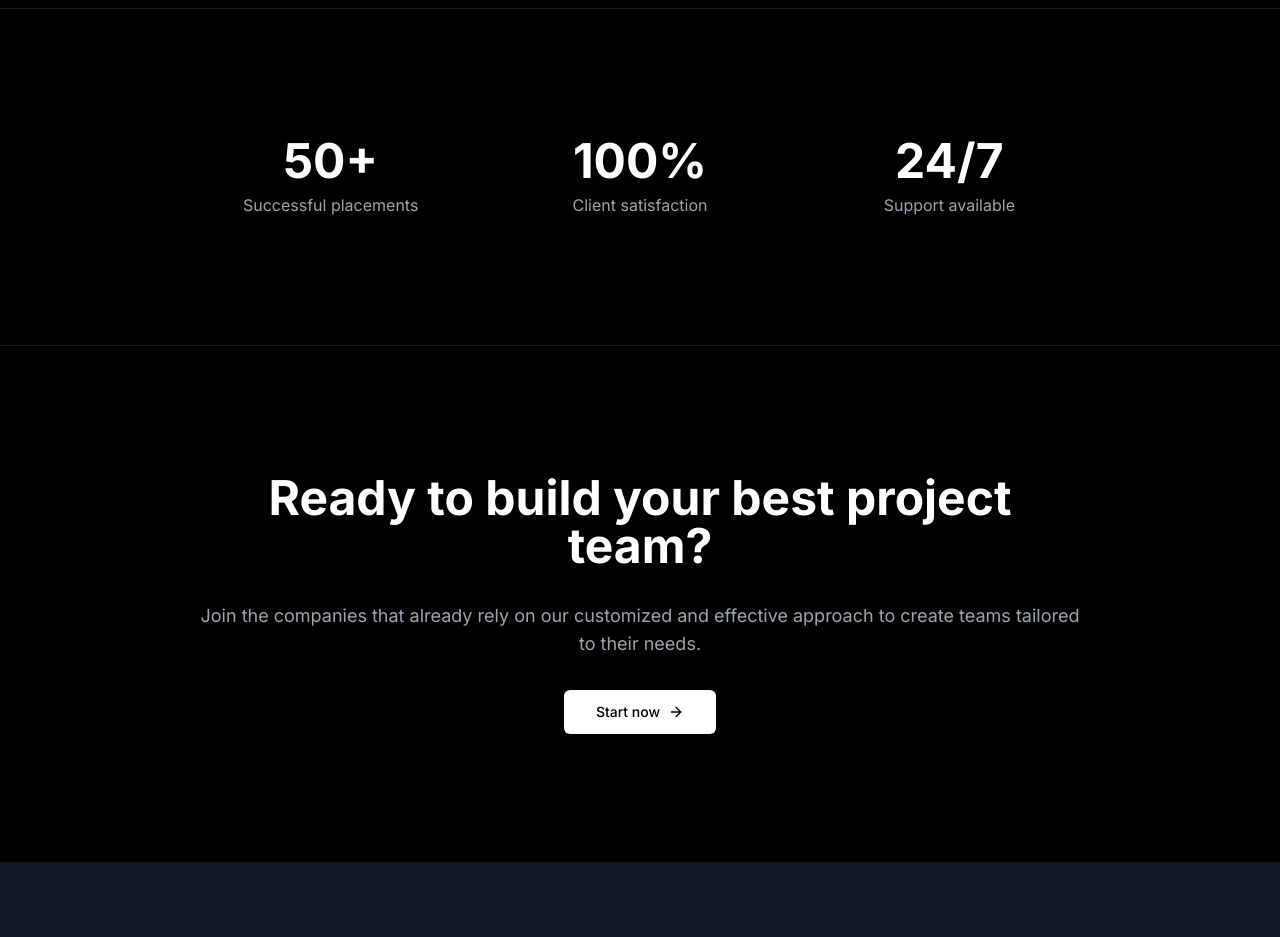
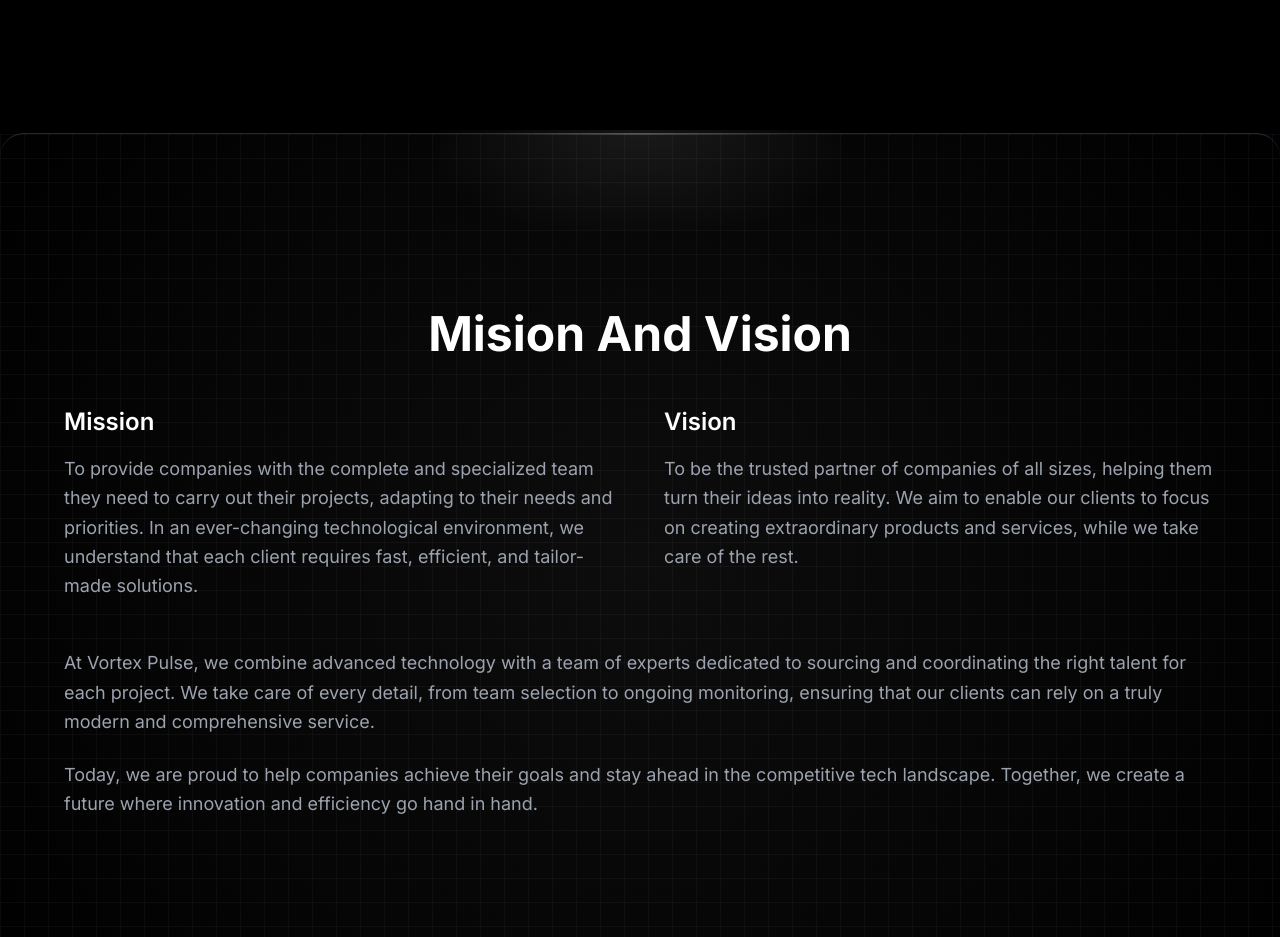
Before and after one commit to Matuzay32/company-01, a Next.js app: page /about in a window 1280 px wide. Shown: the part 1860-2797 px from the top of the page. Before the commit the page ends 2722 px from the top, so only its background shows below. Built offline with nearby package versions, Linux system fonts and the light colour scheme.

Commit message:
mision vision

```diff
--- a/components/About/About.tsx
+++ b/components/About/About.tsx
@@ -1,12 +1,13 @@
-"use client";
+'use client';
 //changes
 
-import { ArrowRight } from "lucide-react";
-import { Button } from "../ui/Buttons/v2/button";
-import Component3d from "./Component3d";
-import Image from "next/image";
-import Link from "next/link";
-import { motion } from "framer-motion";
+import { ArrowRight } from 'lucide-react';
+import { Button } from '../ui/Buttons/v2/button';
+import Component3d from './Component3d';
+import Image from 'next/image';
+import Link from 'next/link';
+import { motion } from 'framer-motion';
+import CustomSection from '../ui/Others/CustomSection';
 
 export default function About() {
   return (
@@ -16,9 +17,9 @@ export default function About() {
         {/* Background Pattern */}
         <div className="absolute inset-0 bg-[linear-gradient(to_right,#80808012_1px,transparent_1px),linear-gradient(to_bottom,#80808012_1px,transparent_1px)] bg-[size:24px_24px]" />
         {/* este color es mas oscuro #ffffff0d */}
-        <div className="absolute inset-0 bg-[radial-gradient(circle_800px_at_50%_50%,#ffffff33,transparent)]" />
+        <div className="absolute inset-0 bg-[radial-gradient(circle_800px_at_50%_50%,#ffffff21,transparent)]" />
 
-        <Component3d></Component3d>
+        {/* <Component3d></Component3d> */}
 
         {/* Hero Content */}
         <motion.div
@@ -45,6 +46,7 @@ export default function About() {
       </section>
 
       {/* Our Story Section */}
+      <CustomSection mt="mt-40">
         <section className="relative py-32">
           <div className="container mx-auto px-4">
             <motion.div
@@ -67,31 +69,89 @@ export default function About() {
                 </p>
                 <p>
                   At Vortex Pulse, we combine advanced technology with a team of
-                experts dedicated to sourcing and coordinating the right talent
-                for each project. We take care of every detail, from team
-                selection to ongoing monitoring, ensuring that our clients can
-                rely on a truly modern and comprehensive service.
+                  experts dedicated to sourcing and coordinating the right
+                  talent for each project. We take care of every detail, from
+                  team selection to ongoing monitoring, ensuring that our
+                  clients can rely on a truly modern and comprehensive service.
                 </p>
                 <p>
-                Today, we are proud to be the partner of companies of all sizes,
-                helping them turn their ideas into reality. Our goal is to
-                enable our clients to focus on what really matters: creating
-                extraordinary products and services, while we take care of the
-                rest.
+                  Today, we are proud to be the partner of companies of all
+                  sizes, helping them turn their ideas into reality. Our goal is
+                  to enable our clients to focus on what really matters:
+                  creating extraordinary products and services, while we take
+                  care of the rest.
                 </p>
               </div>
             </motion.div>
           </div>
         </section>
+      </CustomSection>
+
+      <CustomSection mt="mt-40">
+        <section className="relative py-20">
+          <div className="container mx-auto px-4">
+            <motion.div
+              initial={{ opacity: 0, y: 20 }}
+              animate={{ opacity: 1, y: 0 }}
+              transition={{ duration: 0.5 }}
+              className="max-w-6xl mx-auto"
+            >
+              <h2 className="text-3xl md:text-5xl font-bold mb-12 text-center">
+                Mision And Vision
+              </h2>
+              <div className="grid grid-cols-1 md:grid-cols-2 gap-12 text-gray-400">
+                <div>
+                  <h3 className="text-2xl font-semibold mb-4 text-white">
+                    Mission
+                  </h3>
+                  <p className="text-lg leading-relaxed">
+                    To provide companies with the complete and specialized team
+                    they need to carry out their projects, adapting to their
+                    needs and priorities. In an ever-changing technological
+                    environment, we understand that each client requires fast,
+                    efficient, and tailor-made solutions.
+                  </p>
+                </div>
+                <div>
+                  <h3 className="text-2xl font-semibold mb-4 text-white">
+                    Vision
+                  </h3>
+                  <p className="text-lg leading-relaxed">
+                    To be the trusted partner of companies of all sizes, helping
+                    them turn their ideas into reality. We aim to enable our
+                    clients to focus on creating extraordinary products and
+                    services, while we take care of the rest.
+                  </p>
+                </div>
+              </div>
+              <div className="mt-12 text-lg text-gray-400 leading-relaxed space-y-6">
+                <p>
+                  At Vortex Pulse, we combine advanced technology with a team of
+                  experts dedicated to sourcing and coordinating the right
+                  talent for each project. We take care of every detail, from
+                  team selection to ongoing monitoring, ensuring that our
+                  clients can rely on a truly modern and comprehensive service.
+                </p>
+                <p>
+                  Today, we are proud to help companies achieve their goals and
+                  stay ahead in the competitive tech landscape. Together, we
+                  create a future where innovation and efficiency go hand in
+                  hand.
+                </p>
+              </div>
+            </motion.div>
+          </div>
+        </section>
+      </CustomSection>
 
       {/* Stats Section */}
       <section className="relative py-32 border-t border-white/10">
         <div className="container mx-auto px-4">
           <div className="grid grid-cols-1 md:grid-cols-3 gap-8 max-w-4xl mx-auto">
             {[
-              { number: "50+", label: "Successful placements" },
-              { number: "100%", label: "Client satisfaction" },
-              { number: "24/7", label: "Support available" },
+              { number: '50+', label: 'Successful placements' },
+              { number: '100%', label: 'Client satisfaction' },
+              { number: '24/7', label: 'Support available' },
             ].map((stat, index) => (
               <motion.div
                 key={index}
```
Lines whose indentation alone changed are shown as unchanged.
